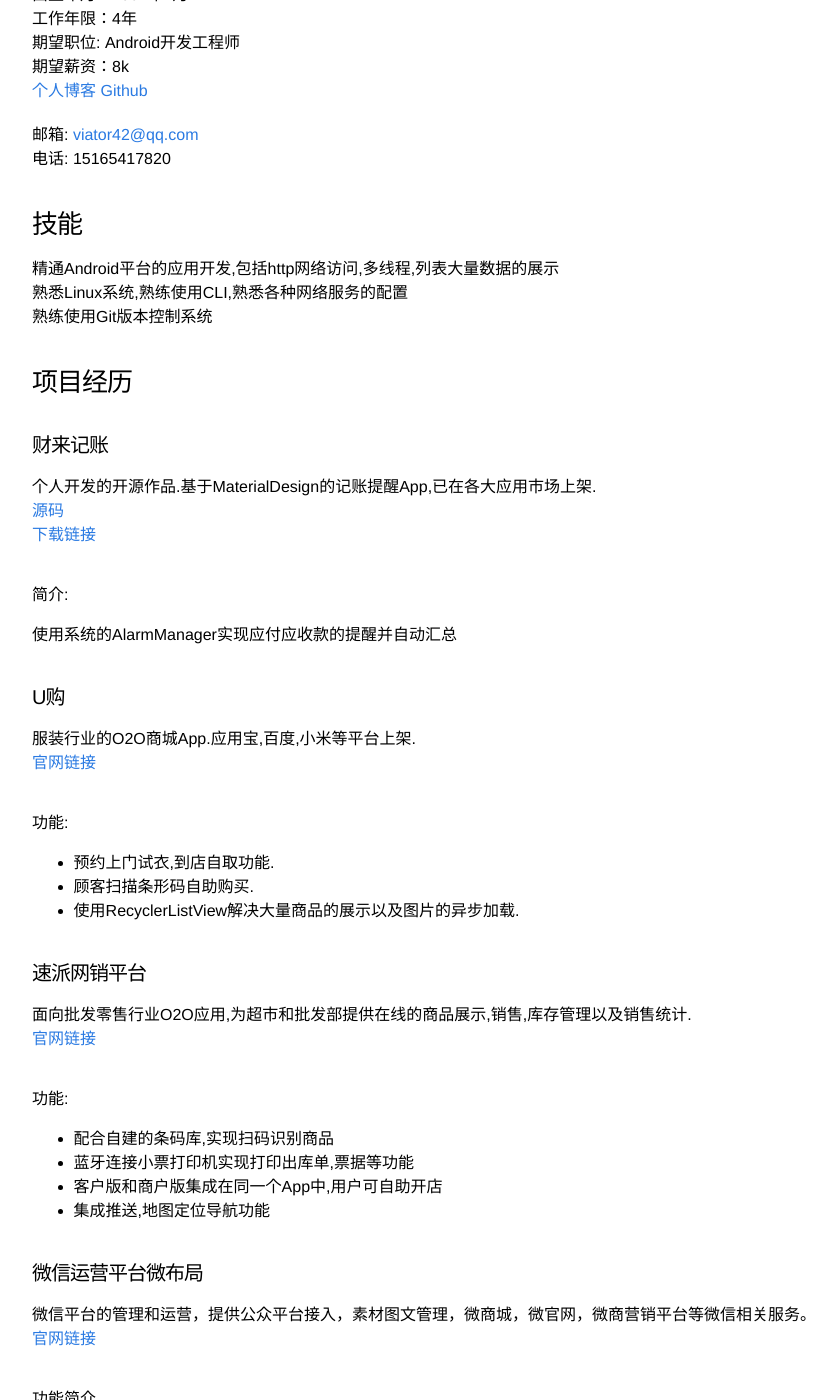
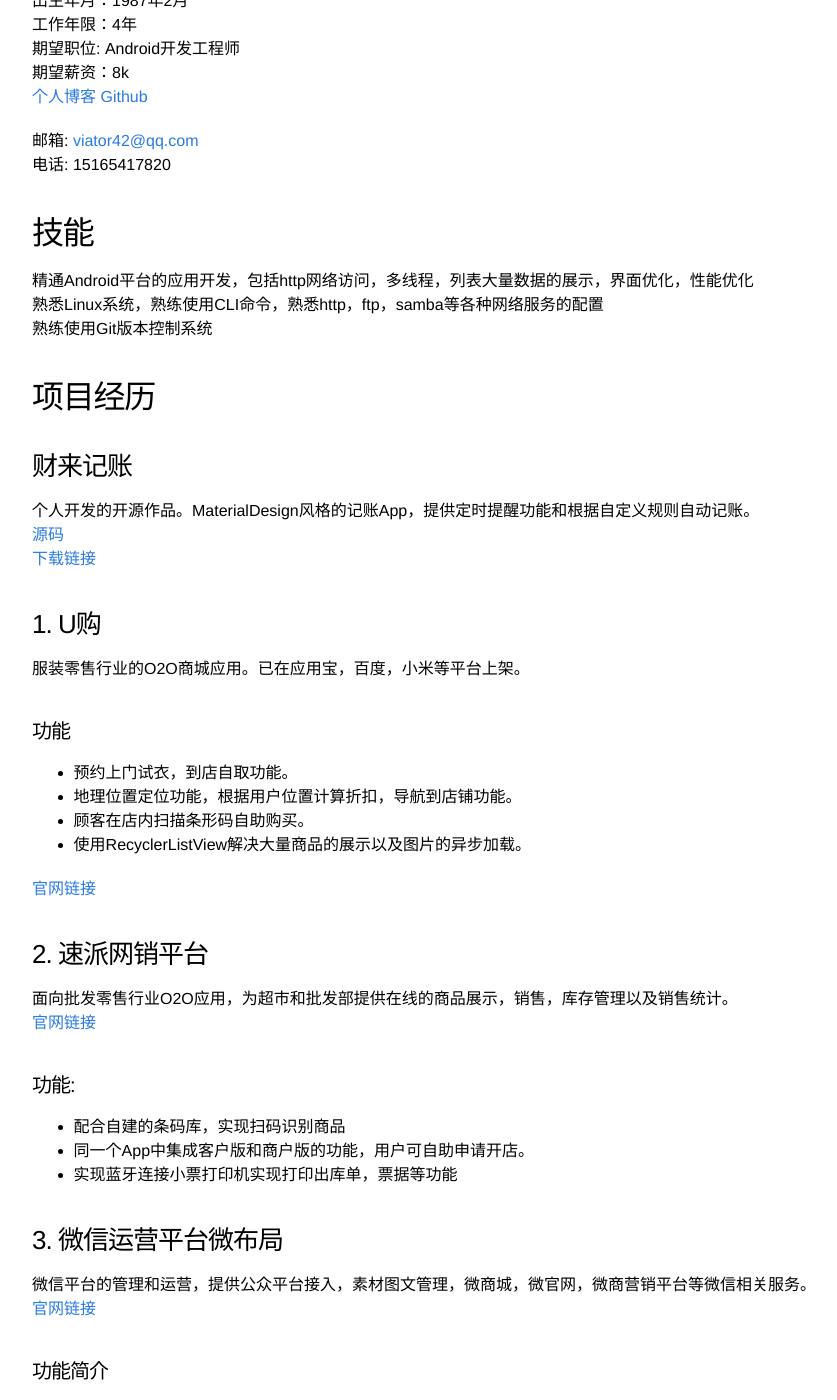
Before and after one commit to viator42/viator42.github.io, a Jekyll site: the page built from resume.md, in a window 1280 px wide and 1400 px high, scrolled down 542 px. Shown: the whole window, without its empty margins (208-1045 px from the left). Built offline with Jekyll 4.4.1, drawn with Linux system fonts in a browser that asks for light colours; some of the changed text lies outside the part shown.

Commit message:
resume update

```diff
--- a/resume.md
+++ b/resume.md
@@ -4,7 +4,7 @@ title: 个人简历
 permalink: /resume/
 ---
 
-### 个人信息
+## 个人信息
 
 姓名：吴传青
 出生年月：1987年2月
@@ -17,80 +17,67 @@ permalink: /resume/
 邮箱: <viator42@qq.com>
 电话: 15165417820
 
-### 技能
-精通Android平台的应用开发,包括http网络访问,多线程,列表大量数据的展示
-熟悉Linux系统,熟练使用CLI,熟悉各种网络服务的配置
+## 技能
+精通Android平台的应用开发，包括http网络访问，多线程，列表大量数据的展示，界面优化，性能优化
+熟悉Linux系统，熟练使用CLI命令，熟悉http，ftp，samba等各种网络服务的配置
 熟练使用Git版本控制系统
 
-### 项目经历
+## 项目经历
 
-#### 财来记账
-个人开发的开源作品.基于MaterialDesign的记账提醒App,已在各大应用市场上架.
+### 财来记账
+个人开发的开源作品。MaterialDesign风格的记账App，提供定时提醒功能和根据自定义规则自动记账。
 [源码](https://github.com/viator42/ErikaNote)
 [下载链接](http://android.myapp.com/myapp/detail.htm?apkName=com.viator42.erikanote)
 
-##### 简介:
-使用系统的AlarmManager实现应付应收款的提醒并自动汇总
+### 1. U购
+服装零售行业的O2O商城应用。已在应用宝，百度，小米等平台上架。
+#### 功能
+* 预约上门试衣，到店自取功能。
+* 地理位置定位功能，根据用户位置计算折扣，导航到店铺功能。
+* 顾客在店内扫描条形码自助购买。
+* 使用RecyclerListView解决大量商品的展示以及图片的异步加载。
 
-#### U购
-服装行业的O2O商城App.应用宝,百度,小米等平台上架.
 [官网链接](http://ugouchina.com/)
 
-##### 功能:
-
-* 预约上门试衣,到店自取功能.
-* 顾客扫描条形码自助购买.
-* 使用RecyclerListView解决大量商品的展示以及图片的异步加载.
-
-#### 速派网销平台
-面向批发零售行业O2O应用,为超市和批发部提供在线的商品展示,销售,库存管理以及销售统计.
+### 2. 速派网销平台
+面向批发零售行业O2O应用，为超市和批发部提供在线的商品展示，销售，库存管理以及销售统计。
 [官网链接](http://www.supai.in)
 
-##### 功能:
-* 配合自建的条码库,实现扫码识别商品
-* 蓝牙连接小票打印机实现打印出库单,票据等功能
-* 客户版和商户版集成在同一个App中,用户可自助开店
-* 集成推送,地图定位导航功能
+#### 功能:
+* 配合自建的条码库，实现扫码识别商品
+* 同一个App中集成客户版和商户版的功能，用户可自助申请开店。
+* 实现蓝牙连接小票打印机实现打印出库单，票据等功能
 
-#### 微信运营平台微布局
+### 3. 微信运营平台微布局
 微信平台的管理和运营，提供公众平台接入，素材图文管理，微商城，微官网，微商营销平台等微信相关服务。
 [官网链接](http://vbuju.com)
 
-##### 功能简介
+#### 功能简介
 
 - 使用AngularJS前端MVC框架实现了完全的前后台分离，后台通过restful接口与前端交互。
 - 使用Git作为版本控制并以此规范化开发流程。
 
-#### 动量CG影视管理系统。
+### 4. 动量CG影视管理系统
 
 项目是面向动画影视制作行业的管理系统。包含项目任务管理，素材资产浏览，团队的日程管理，渲染合成等功能模块。使用的语言是Python，后端基于Django框架。前端使用jQuery easyUI+extJS。
 
 - 项目采用Python，Django作后端，前端采用EasyUI框架。
 - keepalive+MySQL replication实现双机热备提升稳定性。
 
-#### 工作经历
+## 工作经历
 
 2015年4月－至今
 公司: [济南靓萌服饰有限公司](http://www.supai.in)
-职责:
-
-* 与后台配合完成Android端App的开发.
+职责: 与后台配合完成Android端App的开发。
 
 2015年4月－至今
 公司: [济南速派信息技术有限公司](http://www.supai.in)
-职责:
-
-* 负责前期的需求确认,独立完成速派网销平台产品的开发工作.
+职责: 负责前期的需求确认，独立完成速派网销平台产品的开发工作。
 
 2014年6月－2014年12月
 公司: [易驰国际信息科技有限公司](http://yichiguoji.com)
-职责：
-
-* 微信公众平台相关功能的开发， 参与项目需求分析，设计，独立完成模块编码工作。
-* 各种IT服务的搭建以及维护，项目的发布，Git分支的维护工作。
+职责：微信公众平台相关功能的开发， 参与项目需求分析，设计，独立完成模块编码工作。各种IT服务的搭建以及维护，项目的发布，Git分支的维护工作。
 
 2012年12月-2014年6月
 公司:动量影视
-职责：
-
-* 内部项目管理系统的开发以及Linux渲染服务器的维护。
+职责：内部项目管理系统的开发以及Linux渲染服务器的维护。
```
